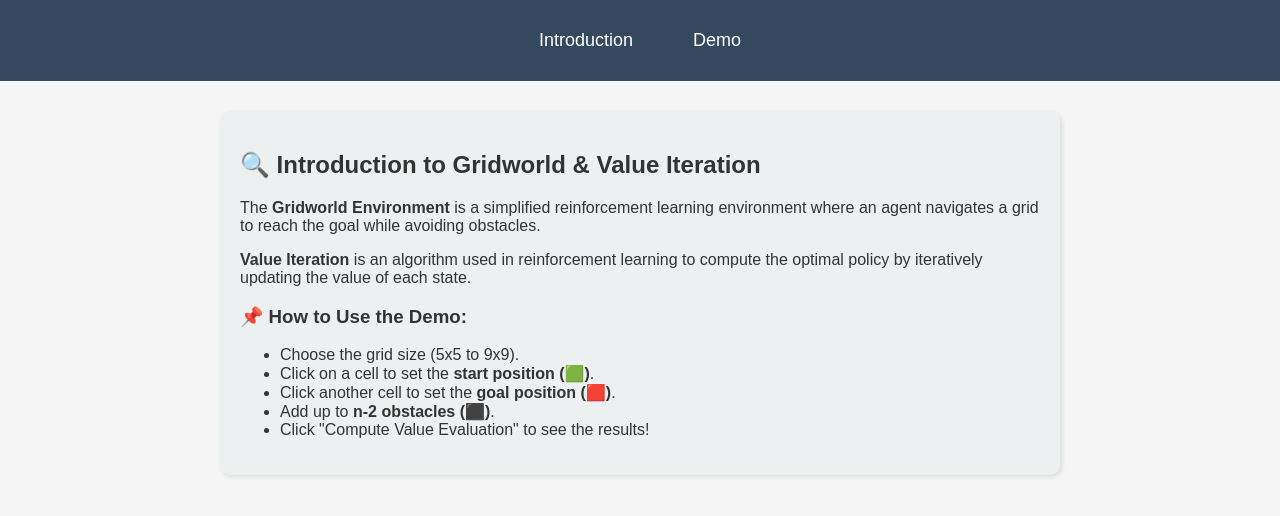
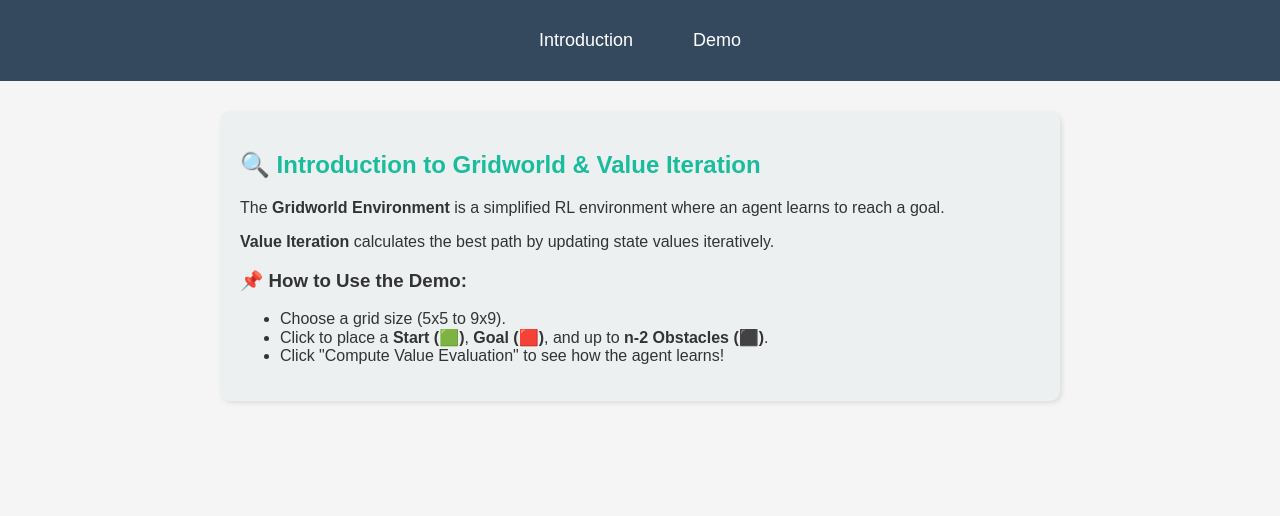
Before and after one commit to Sunny091/Gridworld-Environment-and-Value-Iteration, a Flask app: page / in a window 1280 px wide. Shown: the part 58-574 px from the top of the page. Run offline with Flask 3, Linux system fonts and the light colour scheme.

Commit message:
beautify visual, fix function bug

```diff
--- a/app.py
+++ b/app.py
@@ -1,24 +1,16 @@
+
 from flask import Flask, render_template, request, jsonify
 import numpy as np
+import random
 
 app = Flask(__name__)
 
-# Define possible movement actions (Up, Down, Left, Right)
 ACTIONS = {"up": (-1, 0), "down": (1, 0), "left": (0, -1), "right": (0, 1)}
 ACTION_LIST = list(ACTIONS.keys())
 
 
 def value_iteration(grid, size, gamma=0.9, theta=1e-4):
-    """
-    Perform Value Iteration Algorithm to find the optimal policy.
-    :param grid: The grid representation with "start", "goal", "obstacle".
-    :param size: The size of the grid (n x n).
-    :param gamma: Discount factor for future rewards.
-    :param theta: Convergence threshold for value updates.
-    :return: Value matrix V(s), Policy matrix π(s), and the optimal path from start to goal.
-    """
-    V = np.zeros((size, size))  # Initialize Value Function
-    # Initialize policy with empty values
+    V = np.zeros((size, size))
     policy = np.full((size, size), " ", dtype='<U5')
 
     start, goal = None, None
@@ -30,87 +22,102 @@ def value_iteration(grid, size, gamma=0.9, theta=1e-4):
                 goal = (i, j)
 
     if not start or not goal:
-        return None, None, None  # If no start/goal is set, return None
+        return None, None, None
 
-    while True:
+    traces = []
+
+    for iteration in range(50):  # 限制最大迭代次數
         delta = 0
-        new_V = np.copy(V)  # Create a copy of the value function
+        new_V = np.copy(V)
 
         for i in range(size):
             for j in range(size):
-                if (i, j) == goal:  # Goal state has fixed value
+                if (i, j) == goal:
                     continue
-                if grid[i][j] == "obstacle":  # Obstacles remain -1
+                if grid[i][j] == "obstacle":
                     V[i, j] = -1
                     continue
 
                 best_value = float('-inf')
                 best_action = None
 
-                # Iterate over all possible actions (Up, Down, Left, Right)
                 for action in ACTION_LIST:
                     di, dj = ACTIONS[action]
                     ni, nj = i + di, j + dj
 
-                    # Ensure the new position is within bounds and not an obstacle
                     if 0 <= ni < size and 0 <= nj < size and grid[ni][nj] != "obstacle":
-                        reward = -1  # Every move has a small cost
+                        reward = -1
                         new_value = reward + gamma * V[ni, nj]
-
                         if new_value > best_value:
                             best_value = new_value
                             best_action = action
 
                 if best_action:
-                    new_V[i, j] = best_value  # Update value function
-                    policy[i, j] = best_action  # Update policy
+                    new_V[i, j] = best_value
+                    policy[i, j] = best_action
 
-                # Check for convergence
                 delta = max(delta, abs(V[i, j] - new_V[i, j]))
 
         V = new_V
-        if delta < theta:  # Stop if the value function has converged
+        traces.append(generate_trace(
+            policy, grid, start, goal, size, epsilon=0.2))
+
+        if delta < theta:
             break
 
-    # Compute the best path from start to goal
-    path = []
-    position = start
-    while position != goal:
-        path.append(position)
-        action = policy[position]
+    return V.tolist(), policy.tolist(), traces
+
+
+def generate_trace(policy, grid, start, goal, size, epsilon=0.2):
+    trace = []
+    pos = start
+    visited = set()
+
+    for _ in range(size * size):
+        trace.append(pos)
+        if pos == goal or pos in visited:
+            break
+        visited.add(pos)
+
+        if random.random() < epsilon:
+            action = random.choice(ACTION_LIST)
+        else:
+            action = policy[pos[0]][pos[1]]
+
         if action == " ":
-            break  # Stop if no valid action is found
+            break
+
         di, dj = ACTIONS[action]
-        position = (position[0] + di, position[1] + dj)
-        if position in path:
-            break  # Avoid infinite loops
+        new_pos = (pos[0] + di, pos[1] + dj)
 
-    # Return value function, policy, and computed path
-    return V.tolist(), policy.tolist(), path
+        if 0 <= new_pos[0] < size and 0 <= new_pos[1] < size:
+            if grid[new_pos[0]][new_pos[1]] != "obstacle":
+                pos = new_pos
+            else:
+                break
+        else:
+            break
+
+    return trace
 
 
 @app.route('/')
 def index():
-    """ Render the main webpage """
     return render_template('index.html')
 
 
 @app.route('/evaluate', methods=['POST'])
 def evaluate():
-    """
-    Receive the grid configuration from the frontend, run Value Iteration,
-    and return the computed Value Function and Policy.
-    """
     data = request.json
     grid = data["grid"]
     size = data["size"]
 
-    V, policy, path = value_iteration(grid, size)
+    V, policy, traces = value_iteration(grid, size)
     if V is None:
         return jsonify({"error": "Please ensure start and goal positions are set"})
 
-    return jsonify({"values": V, "policy": policy, "path": path})
+    return jsonify({"values": V, "policy": policy, "traces": traces})
 
 
 if __name__ == '__main__':
-    app.run(debug=True)  # Start the Flask server
+    app.run(debug=True)
--- a/static/styles.css
+++ b/static/styles.css
@@ -8,7 +8,6 @@ body {
     padding: 0;
 }
 
-/* Header Styling */
 .header {
     background-color: #2c3e50;
     color: white;
@@ -18,7 +17,6 @@ body {
     text-transform: uppercase;
 }
 
-/* Navigation Bar */
 .nav-bar {
     display: flex;
     justify-content: center;
@@ -40,17 +38,21 @@ body {
     background-color: #1abc9c;
 }
 
-/* Sections Styling */
+.active-tab {
+    background-color: #1abc9c;
+    border-radius: 5px;
+}
+
+/* Page Sections */
 .section {
     display: none;
     padding: 30px;
 }
-
-.active {
+.section.active {
     display: block;
 }
 
-/* Grid Styles */
+/* Grid Style */
 .grid {
     display: grid;
     gap: 2px;
@@ -61,7 +63,6 @@ body {
     border-radius: 5px;
     width: fit-content;
 }
-
 .cell {
     width: 50px;
     height: 50px;
@@ -73,27 +74,22 @@ body {
     font-size: 14px;
     font-weight: bold;
 }
-
-/* Colors for Different Grid Types */
 .start {
     background-color: #27ae60;
     color: white;
 }
-
 .goal {
     background-color: #e74c3c;
     color: white;
 }
-
 .obstacle {
     background-color: gray;
 }
-
 .current {
     background-color: yellow;
 }
 
-/* Button Styling */
+/* Buttons */
 button {
     background-color: #3498db;
     color: white;
@@ -105,12 +101,11 @@ button {
     margin: 10px;
     transition: 0.3s;
 }
-
 button:hover {
     background-color: #2980b9;
 }
 
-/* Introduction Page */
+/* Introduction Text */
 .intro-content {
     max-width: 800px;
     margin: auto;
@@ -121,14 +116,13 @@ button:hover {
     box-shadow: 2px 2px 5px rgba(0, 0, 0, 0.1);
 }
 
-/* Demo Page Grid Display (Vertical Arrangement) */
+/* Result Grid Containers */
 .grid-container {
     display: flex;
     flex-direction: column;
     align-items: center;
     width: 100%;
 }
-
 .grid-box {
     text-align: center;
     padding: 15px;
@@ -137,3 +131,7 @@ button:hover {
     box-shadow: 2px 2px 5px rgba(0, 0, 0, 0.1);
     margin-bottom: 20px;
 }
+
+.active-title {
+    color: #1abc9c;
+}
--- a/templates/index.html
+++ b/templates/index.html
@@ -4,70 +4,58 @@
         <meta charset="UTF-8" />
         <meta name="viewport" content="width=device-width, initial-scale=1.0" />
         <title>Gridworld Visualization</title>
-        <!-- Flask 正確載入 CSS -->
         <link
             rel="stylesheet"
             href="{{ url_for('static', filename='styles.css') }}"
         />
     </head>
     <body>
-        <!-- Title Section -->
         <div class="header">Gridworld Visualization</div>
-
-        <!-- Navigation Bar -->
         <div class="nav-bar">
-            <button onclick="switchSection('introduction')">
+            <button
+                id="introBtn"
+                class="active-tab"
+                onclick="switchSection('introduction')"
+            >
                 Introduction
             </button>
-            <button onclick="switchSection('demo')">Demo</button>
+            <button id="demoBtn" onclick="switchSection('demo')">Demo</button>
         </div>
-
-        <!-- Introduction Page -->
         <div id="introduction" class="section active">
             <div class="intro-content">
-                <h2>🔍 Introduction to Gridworld & Value Iteration</h2>
+                <h2 id="introTitle" class="active-title">
+                    🔍 Introduction to Gridworld & Value Iteration
+                </h2>
                 <p>
                     The <strong>Gridworld Environment</strong> is a simplified
-                    reinforcement learning environment where an agent navigates
-                    a grid to reach the goal while avoiding obstacles.
+                    RL environment where an agent learns to reach a goal.
                 </p>
                 <p>
-                    <strong>Value Iteration</strong> is an algorithm used in
-                    reinforcement learning to compute the optimal policy by
-                    iteratively updating the value of each state.
+                    <strong>Value Iteration</strong> calculates the best path by
+                    updating state values iteratively.
                 </p>
-
                 <h3>📌 How to Use the Demo:</h3>
                 <ul>
-                    <li>Choose the grid size (5x5 to 9x9).</li>
+                    <li>Choose a grid size (5x5 to 9x9).</li>
                     <li>
-                        Click on a cell to set the
-                        <strong>start position (🟩)</strong>.
+                        Click to place a <strong>Start (🟩)</strong>,
+                        <strong>Goal (🟥)</strong>, and up to
+                        <strong>n-2 Obstacles (⬛)</strong>.
                     </li>
                     <li>
-                        Click another cell to set the
-                        <strong>goal position (🟥)</strong>.
-                    </li>
-                    <li>Add up to <strong>n-2 obstacles (⬛)</strong>.</li>
-                    <li>
-                        Click "Compute Value Evaluation" to see the results!
+                        Click "Compute Value Evaluation" to see how the agent
+                        learns!
                     </li>
                 </ul>
             </div>
         </div>
-
-        <!-- Demo Page -->
         <div id="demo" class="section">
-            <h2>🔧 Gridworld Demo</h2>
-
-            <label for="size">Choose Grid Size (5-9):</label>
+            <h2 id="demoTitle">🔧 Gridworld Demo</h2>
+            <label for="size">Grid Size (5-9):</label>
             <input type="number" id="size" min="5" max="9" value="5" />
             <button onclick="generateGrid()">Generate Grid</button>
-
             <div id="gridContainer" class="grid"></div>
             <button onclick="evaluateValues()">Compute Value Evaluation</button>
-
-            <!-- Results Section -->
             <div id="resultsSection" class="results">
                 <div class="grid-container">
                     <div class="grid-box">
@@ -85,7 +73,6 @@
                 </div>
             </div>
         </div>
-
         <script>
             let gridSize = 5;
             let gridData = [];
@@ -95,12 +82,40 @@
             function switchSection(section) {
                 document
                     .querySelectorAll(".section")
-                    .forEach((sec) => sec.classList.remove("active"));
+                    .forEach((s) => s.classList.remove("active"));
                 document.getElementById(section).classList.add("active");
+
+                document
+                    .getElementById("introBtn")
+                    .classList.remove("active-tab");
+                document
+                    .getElementById("demoBtn")
+                    .classList.remove("active-tab");
+                document
+                    .getElementById("introTitle")
+                    .classList.remove("active-title");
+                document
+                    .getElementById("demoTitle")
+                    .classList.remove("active-title");
+
+                if (section === "introduction") {
+                    document
+                        .getElementById("introBtn")
+                        .classList.add("active-tab");
+                    document
+                        .getElementById("introTitle")
+                        .classList.add("active-title");
+                } else {
+                    document
+                        .getElementById("demoBtn")
+                        .classList.add("active-tab");
+                    document
+                        .getElementById("demoTitle")
+                        .classList.add("active-title");
+                }
             }
 
             function generateGrid() {
-                // Get grid size from user input
                 gridSize = parseInt(document.getElementById("size").value);
                 maxObstacles = gridSize - 2;
                 obstacleCount = 0;
@@ -109,9 +124,8 @@
                 );
 
                 const gridContainer = document.getElementById("gridContainer");
-                gridContainer.innerHTML = ""; // Clear previous grid
+                gridContainer.innerHTML = "";
                 gridContainer.style.gridTemplateColumns = `repeat(${gridSize}, 50px)`;
-                gridContainer.style.gridTemplateRows = `repeat(${gridSize}, 50px)`;
 
                 for (let i = 0; i < gridSize; i++) {
                     for (let j = 0; j < gridSize; j++) {
@@ -123,8 +137,6 @@
                         gridContainer.appendChild(cell);
                     }
                 }
-
-                // Hide results section when regenerating the grid
                 document.getElementById("resultsSection").style.display =
                     "none";
             }
@@ -155,9 +167,7 @@
                     .then((data) => {
                         drawGrid("policyGrid", data.policy);
                         drawGrid("valueGrid", data.values, true);
-                        animatePath(data.path);
-
-                        // Show the results section
+                        animateTraces(data.traces);
                         document.getElementById(
                             "resultsSection"
                         ).style.display = "block";
@@ -165,9 +175,9 @@
             }
 
             function drawGrid(gridId, data, isValue = false) {
-                const gridContainer = document.getElementById(gridId);
-                gridContainer.innerHTML = "";
-                gridContainer.style.gridTemplateColumns = `repeat(${gridSize}, 50px)`;
+                const container = document.getElementById(gridId);
+                container.innerHTML = "";
+                container.style.gridTemplateColumns = `repeat(${gridSize}, 50px)`;
 
                 for (let i = 0; i < gridSize; i++) {
                     for (let j = 0; j < gridSize; j++) {
@@ -187,30 +197,50 @@
                                 : getArrowSymbol(data[i][j]);
                             cell.appendChild(text);
                         }
-                        gridContainer.appendChild(cell);
+                        container.appendChild(cell);
                     }
                 }
             }
 
-            function animatePath(path) {
-                let step = 0;
+            function animateTraces(traces) {
                 const pathGrid = document.getElementById("pathGrid");
                 pathGrid.innerHTML = "";
                 pathGrid.style.gridTemplateColumns = `repeat(${gridSize}, 50px)`;
 
-                let interval = setInterval(() => {
-                    if (step >= path.length) {
-                        clearInterval(interval);
-                        return;
-                    }
+                let iteration = 0;
+
+                function showIteration() {
+                    if (iteration >= traces.length) return;
+
                     drawGrid("pathGrid", gridData);
-                    let [row, col] = path[step];
-                    let cell = document.querySelector(
-                        `#pathGrid .cell:nth-child(${row * gridSize + col + 1})`
-                    );
-                    cell.classList.add("current");
-                    step++;
-                }, 500);
+                    const trace = traces[iteration];
+                    let step = 0;
+
+                    const interval = setInterval(() => {
+                        document
+                            .querySelectorAll("#pathGrid .cell")
+                            .forEach((cell) => {
+                                cell.classList.remove("current");
+                            });
+
+                        if (step >= trace.length) {
+                            clearInterval(interval);
+                            iteration++;
+                            setTimeout(showIteration, 400);
+                            return;
+                        }
+
+                        const [row, col] = trace[step];
+                        const index = row * gridSize + col + 1;
+                        const cell = document.querySelector(
+                            `#pathGrid .cell:nth-child(${index})`
+                        );
+                        if (cell) cell.classList.add("current");
+                        step++;
+                    }, 120);
+                }
+
+                showIteration();
             }
 
             function getArrowSymbol(action) {
```
